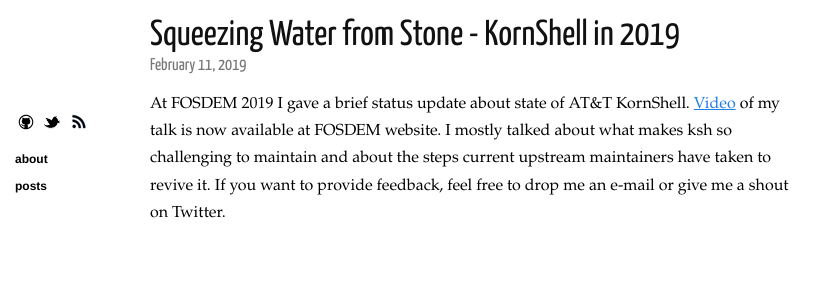
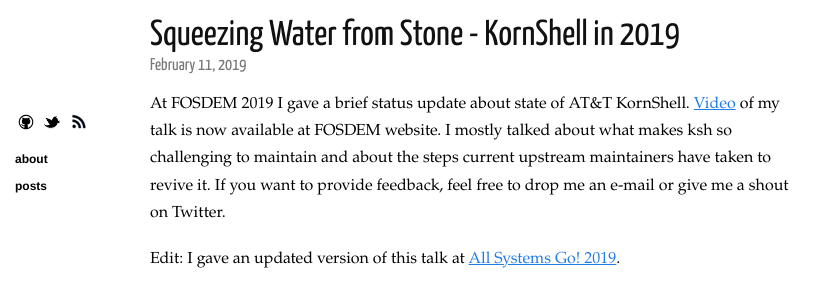
Before and after one commit to siteshwar/siteshwar.github.io, a Jekyll site: the page built from _posts/2019-02-11-kornshell-in-2019.md, in a window 1280 px wide. Shown: the top 307 px of the page, without its empty margins (0-837 px from the left). Built offline with Jekyll 4.4.1, drawn with Linux system fonts in a browser that asks for light colours; nearby versions of some CDN libraries.

Commit message:
Add link to ASG talk about ksh

```diff
--- a/_posts/2019-02-11-kornshell-in-2019.md
+++ b/_posts/2019-02-11-kornshell-in-2019.md
@@ -6,4 +6,7 @@ category: posts
 
 At FOSDEM 2019 I gave a brief status update about state of AT&T KornShell. [Video][fosdem-video] of my talk is now available at FOSDEM website. I mostly talked about what makes ksh so challenging to maintain and about the steps current upstream maintainers have taken to revive it. If you want to provide feedback, feel free to drop me an e-mail or give me a shout on Twitter.
 
+Edit: I gave an updated version of this talk at [All Systems Go! 2019][asg-video].
+
 [fosdem-video]: https://fosdem.org/2019/schedule/event/kornshell/
+[asg-video]: https://www.youtube.com/watch?v=9J20eGwGCwU
```
